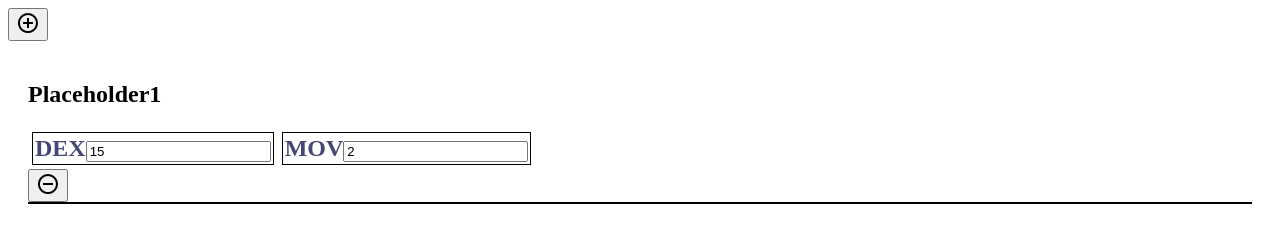
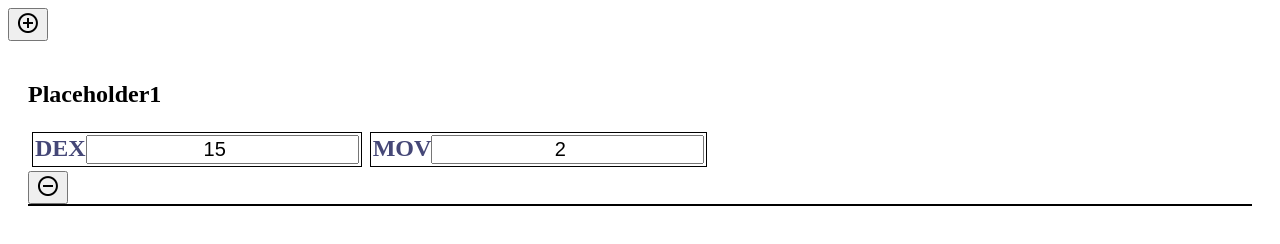
Before and after one commit to coulgreer/call-of-cthulhu_chase-tracker, a Gatsby site: page / in a window 1280 px wide. Both pictures are taken after a click on the button 28 px from the left and 24 px from the top of the page. Built offline with nearby package versions, Linux system fonts and the light colour scheme; Gatsby itself is replaced by a stand-in of ours.

Commit message:
Updated StatisticDisplay to handle user input.
The classes now properly update when the user changes the value. Also, the value resets when an invalid value is entered.

```diff
--- a/src/components/StatisticDisplay/StatisticDisplay.tsx
+++ b/src/components/StatisticDisplay/StatisticDisplay.tsx
@@ -8,12 +8,12 @@ import Range from "../../utils/range";
 
 import "./index.css";
 
-const UPPER_LIMIT_CLASS = "statistic-display-upper-limit";
-const UPPER_WARNING_CLASS = "statistic-display-upper-warning";
-const LOWER_WARNING_CLASS = "statistic-display-lower-warning";
-const LOWER_LIMIT_CLASS = "statistic-display-lower-limit";
+const UPPER_LIMIT_CLASS = "upper-limit";
+const UPPER_WARNING_CLASS = "upper-warning";
+const LOWER_WARNING_CLASS = "lower-warning";
+const LOWER_LIMIT_CLASS = "lower-limit";
 
-interface StatisticDisplayProps {
+interface Props {
   title: string;
   startingValue: number;
   upperLimit: number;
@@ -22,7 +22,12 @@ interface StatisticDisplayProps {
   lowerLimit: number;
 }
 
-export default class StatisticDisplay extends React.Component<StatisticDisplayProps> {
+interface State {
+  value: string;
+  lastValidValue: string;
+}
+
+export default class StatisticDisplay extends React.Component<Props, State> {
   static defaultProps = {
     upperLimit: null,
     upperWarning: null,
@@ -45,10 +50,16 @@ export default class StatisticDisplay extends React.Component<StatisticDisplayPr
   static get LOWER_LIMIT_CLASS() {
     return LOWER_LIMIT_CLASS;
   }
+
   private id: string;
 
-  constructor(props: StatisticDisplayProps) {
+  constructor(props: Props) {
     super(props);
+
+    this.state = {
+      value: this.props.startingValue.toString(),
+      lastValidValue: this.props.startingValue.toString(),
+    };
 
     const upperRange = this.generateUpperBound();
     const lowerRange = this.generateLowerBound();
@@ -59,12 +70,16 @@ export default class StatisticDisplay extends React.Component<StatisticDisplayPr
     }
 
     this.id = uuidv4();
+
+    this.handleChange = this.handleChange.bind(this);
+    this.handleBlur = this.handleBlur.bind(this);
   }
 
   private generateUpperBound(): Range | null {
-    if (!this.props.upperLimit && !this.props.upperWarning) return null;
+    if (this.props.upperLimit === null && this.props.upperWarning === null)
+      return null;
 
-    if (this.props.upperLimit && this.props.upperWarning) {
+    if (this.props.upperLimit !== null && this.props.upperWarning !== null) {
       if (this.props.upperWarning > this.props.upperLimit) {
         throw new Error(
           `The given upper warning, '${this.props.upperWarning}', is greater than the given upper limit, '${this.props.upperLimit}'.`
@@ -76,18 +91,21 @@ export default class StatisticDisplay extends React.Component<StatisticDisplayPr
       }
     }
 
-    const end = this.props.upperLimit
-      ? this.props.upperLimit
-      : Number.MAX_SAFE_INTEGER;
-    const start = this.props.upperWarning ? this.props.upperWarning : end;
+    const end =
+      this.props.upperLimit !== null
+        ? this.props.upperLimit
+        : Number.MAX_SAFE_INTEGER;
+    const start =
+      this.props.upperWarning !== null ? this.props.upperWarning : end;
 
     return new Range(start, end);
   }
 
   private generateLowerBound(): Range | null {
-    if (!this.props.lowerLimit && !this.props.lowerWarning) return null;
+    if (this.props.lowerLimit === null && this.props.lowerWarning === null)
+      return null;
 
-    if (this.props.lowerLimit && this.props.lowerWarning) {
+    if (this.props.lowerLimit !== null && this.props.lowerWarning !== null) {
       if (this.props.lowerWarning < this.props.lowerLimit) {
         throw new Error(
           `The given lower warning, '${this.props.lowerWarning}', is less than the given lower limit, '${this.props.lowerLimit}'.`
@@ -99,52 +117,58 @@ export default class StatisticDisplay extends React.Component<StatisticDisplayPr
       }
     }
 
-    const end = this.props.lowerLimit
-      ? this.props.lowerLimit
-      : Number.MIN_SAFE_INTEGER;
-    const start = this.props.lowerWarning ? this.props.lowerWarning : end;
+    const end =
+      this.props.lowerLimit !== null
+        ? this.props.lowerLimit
+        : Number.MIN_SAFE_INTEGER;
+    const start =
+      this.props.lowerWarning !== null ? this.props.lowerWarning : end;
 
     return new Range(start, end);
   }
 
+  isValueWithinUpperWarning() {
+    if (this.props.upperWarning === null) return false;
+
+    return (
+      Number.parseInt(this.state.value) >= this.props.upperWarning &&
+      !this.isValueAtUpperLimit()
+    );
+  }
+
   isValueAtUpperLimit() {
-    if (!this.props.upperLimit) return false;
+    if (this.props.upperLimit === null) return false;
 
-    if (this.props.startingValue > this.props.upperLimit)
+    const valueNum = Number.parseInt(this.state.value);
+
+    if (valueNum > this.props.upperLimit)
       throw new Error(
         `The given value, '${this.props.startingValue}', is past the limit, '${this.props.upperLimit}'.`
       );
 
-    return this.props.startingValue === this.props.upperLimit;
+    return valueNum === this.props.upperLimit;
   }
 
-  isValueWithinUpperWarning() {
-    if (!this.props.upperWarning) return false;
+  isValueWithinLowerWarning() {
+    if (this.props.lowerWarning === null) return false;
 
     return (
-      this.props.startingValue >= this.props.upperWarning &&
-      !this.isValueAtUpperLimit()
+      Number.parseInt(this.state.value) <= this.props.lowerWarning &&
+      !this.isValueAtLowerLimit()
     );
   }
 
   isValueAtLowerLimit() {
-    if (!this.props.lowerLimit) return false;
+    if (this.props.lowerLimit === null) return false;
 
-    if (this.props.startingValue < this.props.lowerLimit)
+    const valueNum = Number.parseInt(this.state.value);
+
+    if (valueNum < this.props.lowerLimit)
       throw new Error(
         `The given value, '${this.props.startingValue}', is past the limit, '${this.props.lowerLimit}'.`
       );
 
-    return this.props.startingValue === this.props.lowerLimit;
-  }
-
-  isValueWithinLowerWarning() {
-    if (!this.props.lowerWarning) return false;
-
-    return (
-      this.props.startingValue <= this.props.lowerWarning &&
-      !this.isValueAtLowerLimit()
-    );
+    return valueNum === this.props.lowerLimit;
   }
 
   render() {
@@ -166,9 +190,22 @@ export default class StatisticDisplay extends React.Component<StatisticDisplayPr
           type="number"
           id={inputID}
           className={className}
-          defaultValue={this.props.startingValue}
+          value={this.state.value}
+          onChange={this.handleChange}
+          onBlur={this.handleBlur}
         />
       </div>
     );
   }
+
+  private handleChange(event: React.FormEvent<HTMLInputElement>) {
+    const value = event.currentTarget.value;
+
+    if (value != "") this.setState({ lastValidValue: value });
+    this.setState({ value: value });
+  }
+
+  private handleBlur() {
+    this.setState((state) => ({ value: state.lastValidValue }));
+  }
 }
--- a/src/components/StatisticDisplay/index.css
+++ b/src/components/StatisticDisplay/index.css
@@ -12,8 +12,18 @@ label {
   text-align: center;
 }
 
-p {
+input[type="number"] {
   font-size: 20px;
   margin: 0;
   text-align: center;
 }
+
+input[type="number"].upper-limit,
+input[type="number"].upper-warning {
+  color: yellow;
+}
+
+input[type="number"].lower-limit,
+input[type="number"].lower-warning {
+  color: orange;
+}
```
Also changed, not shown: src/components/StatisticDisplay/StatisticDisplay.test.tsx (+119 -0 lines).
